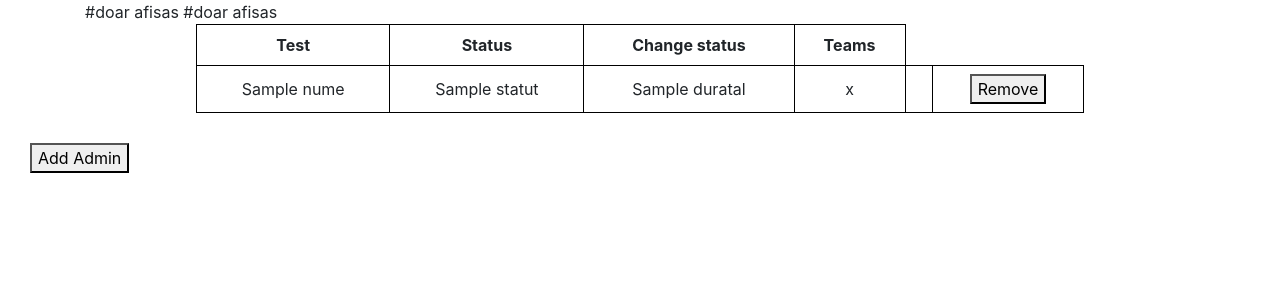
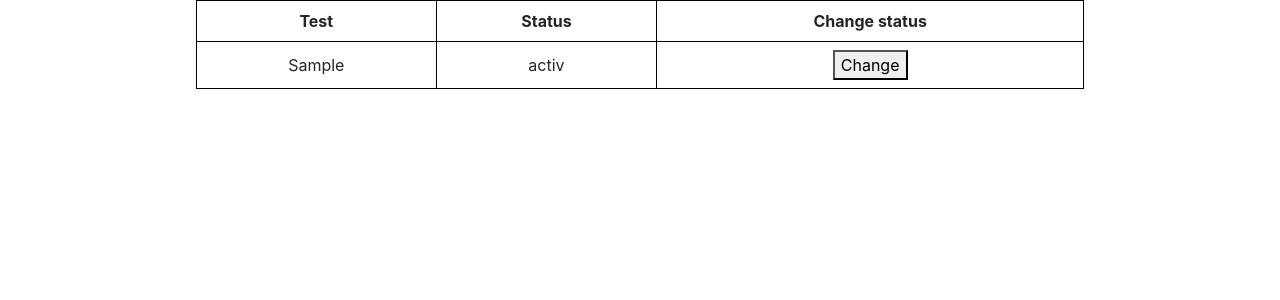
Before and after one commit to mihais137/aplicatietutorialpythonflask, a Flask app: template website/templates/admin_test.html in a window 1280 px wide. Shown: the part 16-316 px from the top of the page. Run offline with Flask 2, Linux system fonts and the light colour scheme; tables that the repository leaves empty hold one stand-in row (values such as "Sample post"); the template is opened without the code that fills it: values that come from a table or form of the project are taken from there, most other values are stand-ins (such as "Sample title", 1, 10 or a date in 2020); some libraries are stand-ins or nearby versions.

Commit message:
added change status func

```diff
--- a/website/templates/admin_test.html
+++ b/website/templates/admin_test.html
@@ -37,32 +37,18 @@
         <th>Test</th>
         <th>Status</th>
         <th>Change status</th>
-        <th>Teams</th>
-    {% for test in testss:%}
+    {% for test in tests:%}
     <tr>
-    <td>{{test.nume}}</td> #doar afisas
-    <td>{{test.statut}}</td>
-    <td>{{test.duratal}}</td> #doar afisas
-    <td>{{admin.generated_password}}</td>
+    <td>{{test.tip}}</td>
+    <td>{{test.status}}</td>
     <td><form method = "POST" value = "change">
-      <input type="hidden" name="change" value="delete">
-      <input type="hidden" name="change_value" value="{{ admin.id }}">
-    <td>
-      <form method="post" >
-        <input type="hidden" name="delete" value="delete">
-        <input type="hidden" name="delete_value" value="{{ admin.id }}">
-        <button type="submit" onclick="return confirm('Are you sure you want to perform this action?')">Remove</button> </form> </td>
+      <input type="hidden" name="change" value="change">
+      <input type="hidden" name="change_value" value="{{ test.id }}">
+      <button type="submit" onclick="return confirm('Are you sure you want to perform this action?')">Change</button> </form> </td>
     </tr>
     {%endfor%}
   </table>
   </div>
-
-<div class = "add_user">
-  <form method = "post">
-    <input type="hidden" name="add_admin" value="add_admin">
-    <button type="submit">Add Admin</button>
-  </form>
-</div>
 
 <style>
   .add_user{
```
Also changed, not shown: website/admin.py (+10 -9 lines).
